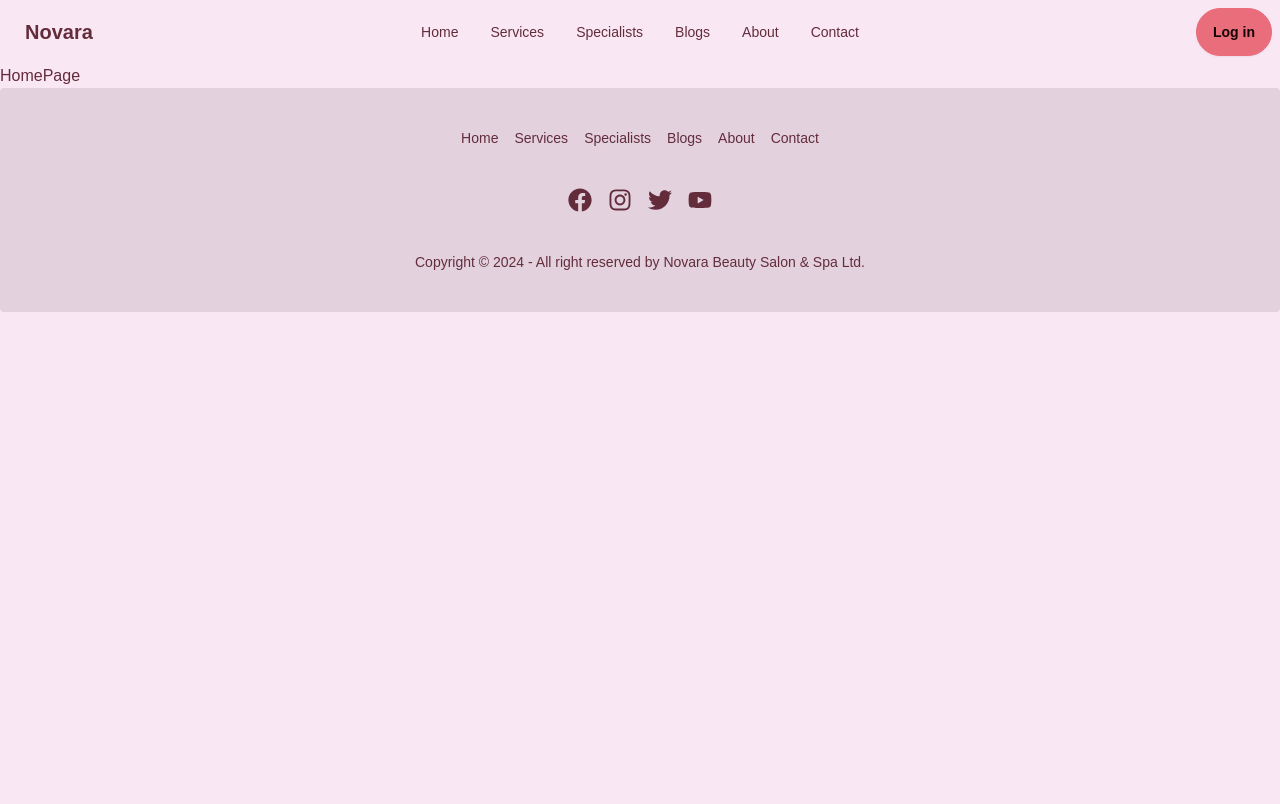
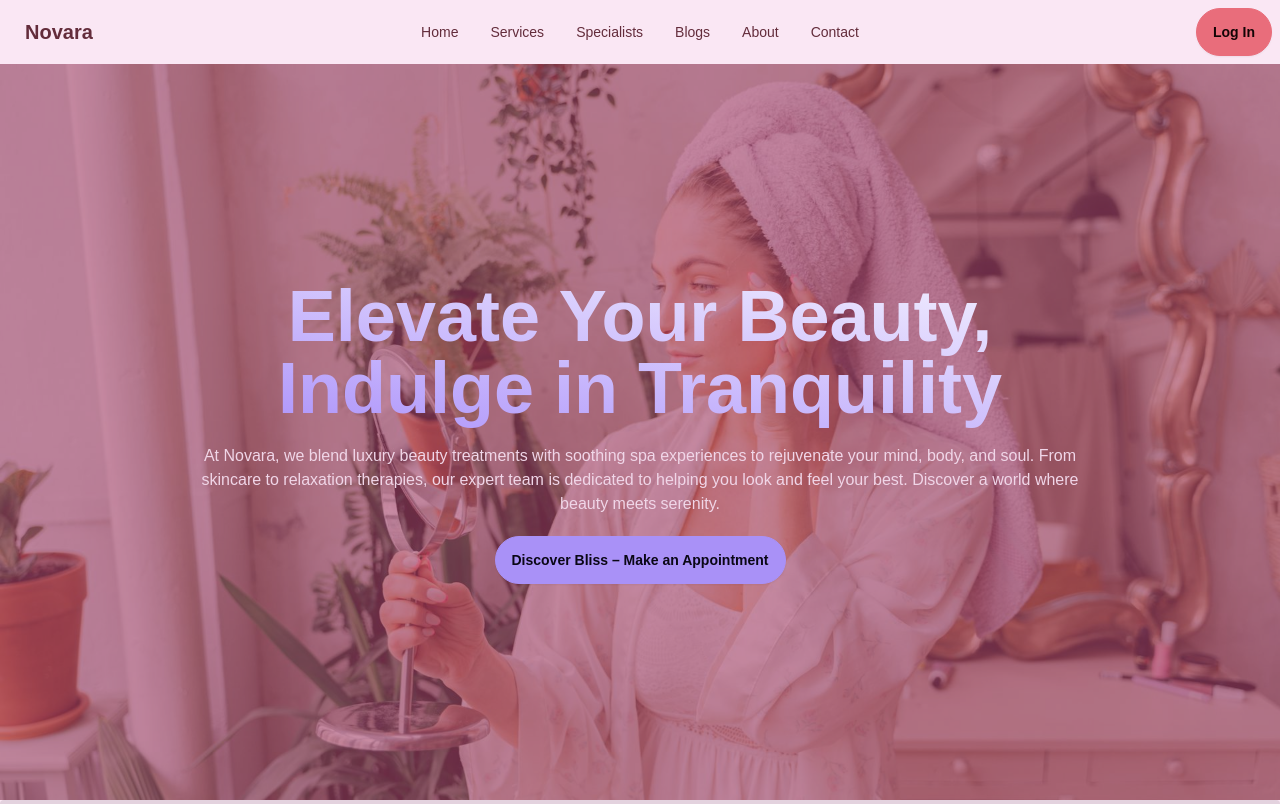
Before and after one commit to shohan-pherones/novara, a Next.js app: page / in a window 1280 px wide. Shown: the top 804 px of the page. Built offline with nearby package versions, Linux system fonts and the light colour scheme; a web font is replaced by a local one.

Commit message:
hero section

```diff
--- a/app/page.tsx
+++ b/app/page.tsx
@@ -1,5 +1,18 @@
+import Hero from "@/components/Hero";
+import { heroItems } from "@/constants";
+
 const HomePage = () => {
-  return <main>HomePage</main>;
+  return (
+    <main>
+      <Hero
+        image={heroItems.home.image}
+        headline={heroItems.home.headline}
+        description={heroItems.home.description}
+        ctaLabel={heroItems.home.ctaLabel}
+        ctaRoute={heroItems.home.ctaRoute}
+      />
+    </main>
+  );
 };
 
 export default HomePage;
--- /dev/null
+++ b/components/Hero.tsx
@@ -0,0 +1,41 @@
+import Link from "next/link";
+
+interface HeroProps {
+  image: string;
+  headline: string;
+  description: string;
+  ctaLabel: string;
+  ctaRoute: string;
+}
+
+const Hero = ({
+  image,
+  headline,
+  description,
+  ctaLabel,
+  ctaRoute,
+}: HeroProps) => {
+  return (
+    <section
+      className="hero h-[calc(100vh-4rem)]"
+      style={{
+        backgroundImage: `url(${image})`,
+      }}
+    >
+      <div className="hero-overlay bg-opacity-60"></div>
+      <div className="hero-content text-neutral-content text-center">
+        <div className="max-w-4xl">
+          <h1 className="pb-5 text-5xl md:text-7xl font-bold bg-clip-text text-transparent bg-gradient-to-tr from-violet-400 to-violet-50">
+            {headline}
+          </h1>
+          <p className="mb-5">{description}</p>
+          <Link href={ctaRoute} className="btn btn-secondary">
+            {ctaLabel}
+          </Link>
+        </div>
+      </div>
+    </section>
+  );
+};
+
+export default Hero;
--- a/components/Navbar.tsx
+++ b/components/Navbar.tsx
@@ -58,7 +58,7 @@ const Navbar = () => {
       </div>
       <div className="navbar-end">
         <Link href="/sign-in" className="btn btn-primary">
-          Log in
+          Log In
         </Link>
       </div>
     </header>
--- a/constants/index.ts
+++ b/constants/index.ts
@@ -55,3 +55,14 @@ export const socialItems = [
     url: "/",
   },
 ];
+
+export const heroItems = {
+  home: {
+    image: "/images/pexels-shkrabaanthony-5205668.jpg",
+    headline: "Elevate Your Beauty, Indulge in Tranquility",
+    description:
+      "At Novara, we blend luxury beauty treatments with soothing spa experiences to rejuvenate your mind, body, and soul. From skincare to relaxation therapies, our expert team is dedicated to helping you look and feel your best. Discover a world where beauty meets serenity.",
+    ctaLabel: "Discover Bliss – Make an Appointment",
+    ctaRoute: "/services",
+  },
+};
```
Also changed, not shown: public/images/pexels-shkrabaanthony-5205668.jpg (added).
